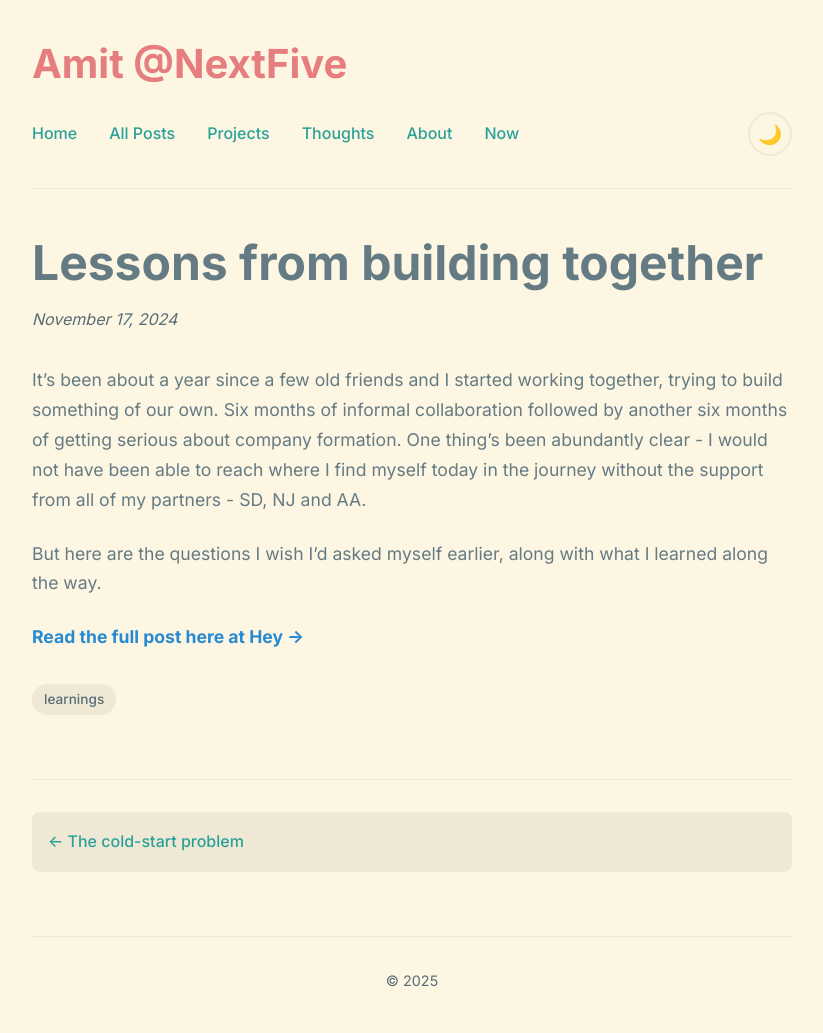
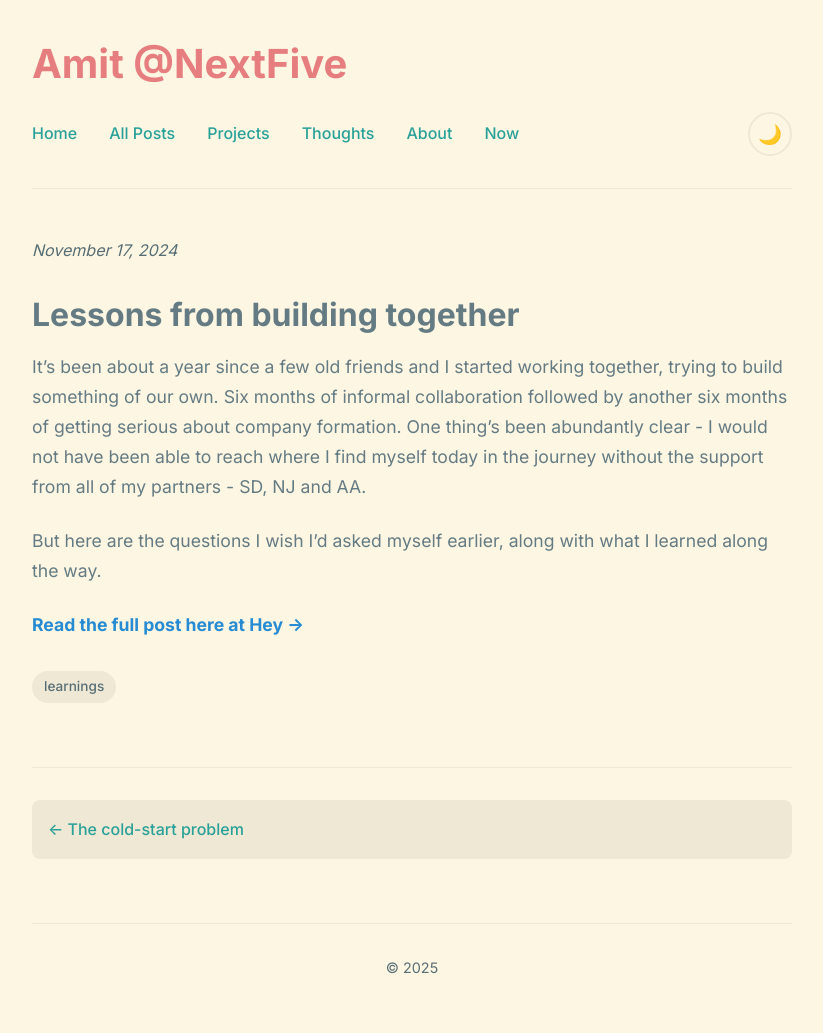
Before and after one commit to heyamitkmr/heyamitkmr.github.io, a Jekyll site: the page built from _posts/2024-11-17-building-together-test-post.md, in a window 1280 px wide. Shown: the whole page, without its empty margins (228-1051 px from the left). Built offline with Jekyll 4.4.1, drawn with Linux system fonts in a browser that asks for light colours.

Commit message:
Add files via upload

```diff
--- a/_layouts/default.html
+++ b/_layouts/default.html
@@ -29,7 +29,7 @@
         <a href="https://new.nextfive.xyz/" target="_blank" rel="noopener noreferrer">Home</a>
 
         <!-- Link to blog's main feed (shows all posts) -->
-        <a href="{{ '/' | relative_url }}">All Posts</a>
+        <a href="{{ '/writing/' | relative_url }}">All Posts</a>
 
         <!-- Link to the page that ONLY shows project posts -->
         <a href="{{ '/projects/' | relative_url }}">Projects</a>
--- a/_layouts/post.html
+++ b/_layouts/post.html
@@ -2,8 +2,8 @@
 layout: default
 ---
 <article class="post">
-  <h1>{{ page.title }}</h1>
   <p class="post-meta">{{ page.date | date: "%B %-d, %Y" }}</p>
+  <h2><b>{{ page.title }}</b></h2>
 
   <div class="post-content">
     {{ content }}
```
